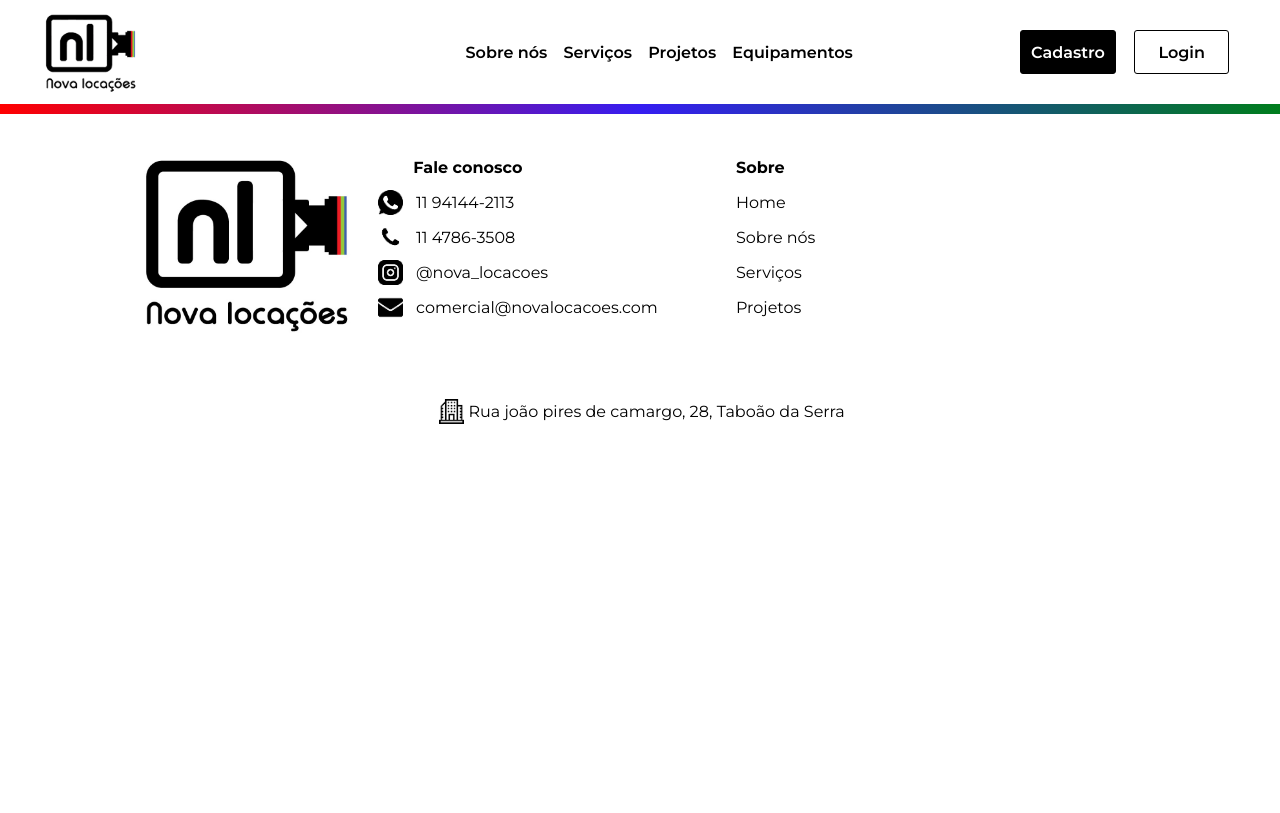
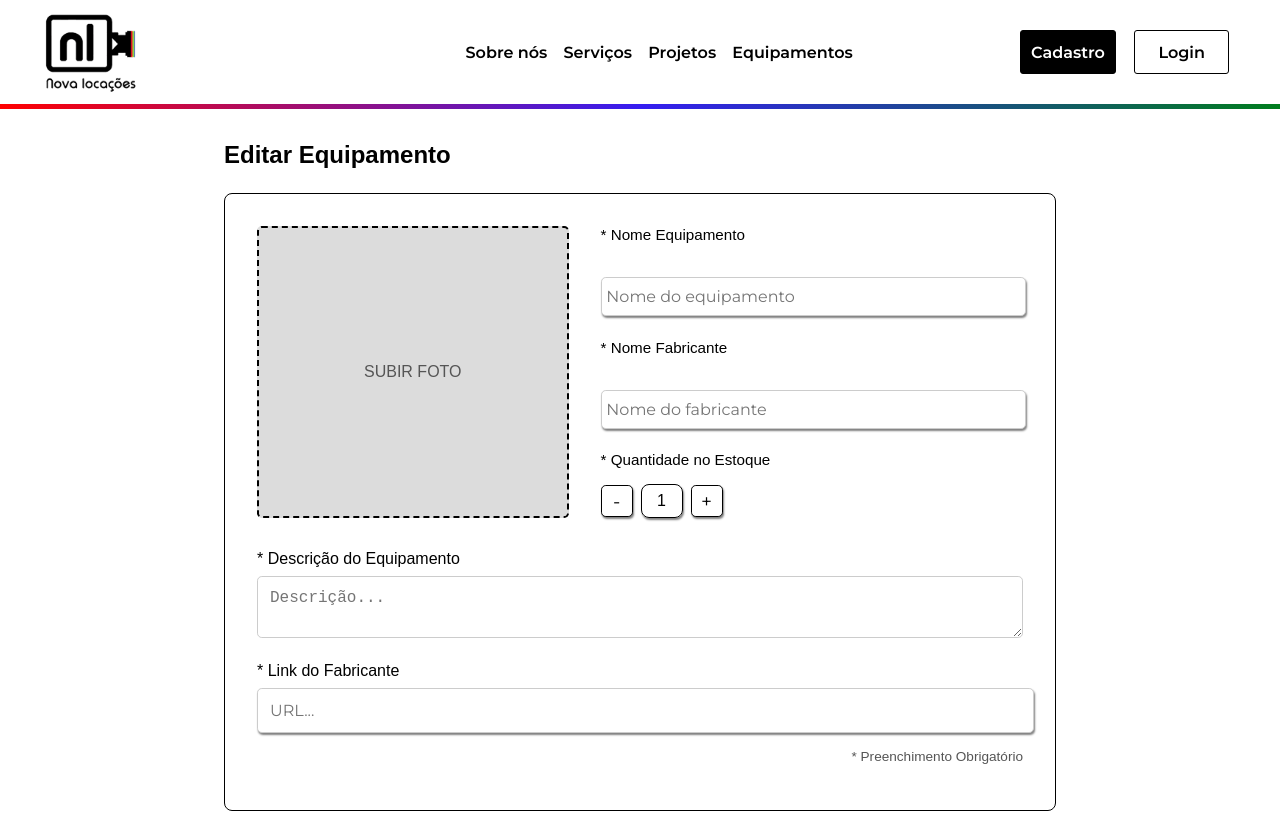
Before and after one commit to Org-InfinitySolutions/Frontend, a React (Vite) app: page /editar-equipamento in a window 1280 px wide. Shown: the top 813 px of the page. Built offline with nearby package versions, Linux system fonts and the light colour scheme; no server answers.

Commit message:
subindo tela de editar-equipamento

```diff
--- a/package.json
+++ b/package.json
@@ -13,6 +13,7 @@
         "axios": "^1.8.4",
         "date-fns": "^4.1.0",
         "jwt-decode": "^4.0.0",
+        "lucide-react": "^0.513.0",
         "react": "^19.0.0",
         "react-datepicker": "^8.4.0",
         "react-dom": "^19.0.0",
--- a/src/App.jsx
+++ b/src/App.jsx
@@ -1,5 +1,6 @@
 import { BarraNavegacao } from './components/BarraNavegacao'
 import { Rodape } from './components/Rodape'
+
 
 // Dependências do Router
 import { BrowserRouter as Router, Routes, Route, useLocation } from 'react-router-dom';
@@ -21,6 +22,7 @@ import { PedidosAdm } from './Pages/PedidosAdm'
 import { DetalharPedidosAdm } from './Pages/DetalharPedidosAdm';
 import { AdicionarEquipamento } from './Pages/AdicionarEquipamento';
 import { Calendario } from './Pages/Calendario';
+import { EditarEquipamento } from './Pages/editarEquipamento';
 
 import './App.css'
 
@@ -51,14 +53,15 @@ function MainComponent() {
           <Route path='/pedidos' element={<Pedidos />} />
           <Route path='/equipamentos' element={<Equipamentos />} />
           <Route path='/produto' element={<Produto />} />
+          <Route path='/produto/:id' element={<Produto />} />
           <Route path='/pedidos-adm' element={<PedidosAdm />}/>
           <Route path='/detalhar-pedidos-adm' element={<DetalharPedidosAdm />}/>
           <Route path='/adicionar-equipamento' element={<AdicionarEquipamento />}/>
           <Route path='/calendario' element={<Calendario />}/>
+          <Route path='/editar-equipamento' element={<EditarEquipamento/>}></Route>
         </Routes>
       <Rodape />
     </>
   )
 }
-
 export default App
--- /dev/null
+++ b/src/Pages/EditarEquipamento.css
@@ -0,0 +1,169 @@
+.container-equipamento {
+  width: 65%;
+  margin: 2rem auto;
+  font-family: Arial, sans-serif;
+}
+
+.container-equipamento h2 {
+  font-size: 1.5rem;
+  margin-bottom: 1.5rem;
+}
+
+.formulario-equipamento {
+  border: 1px solid #000;
+  padding: 2rem;
+  border-radius: 0.5rem;
+  background-color: #fff;
+}
+
+.linha-principal {
+  display: flex;
+  flex-direction: row;
+  gap: 2rem;
+  flex-wrap: wrap;
+  margin-bottom: 2rem;
+}
+
+.upload-foto {
+  flex: 1 1 40%;
+  min-width: 200px;
+  height: 18rem;
+  background-color: #dcdcdc;
+  border: 2px dashed #000;
+  display: flex;
+  align-items: center;
+  justify-content: center;
+  text-align: center;
+  font-size: 1rem;
+  color: #555;
+  border-radius: 0.3rem;
+}
+
+.coluna-inputs {
+  flex: 1 1 55%;
+  display: flex;
+  flex-direction: column;
+  gap: 1rem;
+}
+
+.coluna-inputs label {
+  font-weight: 500;
+  font-size: 0.95rem;
+}
+
+.coluna-inputs input {
+  padding: 0.30rem;
+  font-size: 1rem;
+  border: 1px solid #ccc;
+  border-radius: 0.3rem;
+}
+
+.estoque-contador {
+  display: flex;
+  align-items: center;
+  gap: 0.5rem;
+
+}
+
+.estoque-contador button {
+  width: 2rem;
+  height: 2rem;
+  font-size: 1.2rem;
+  border: none;
+  border-radius: 0.3rem;
+  border: 1px solid black;
+  box-shadow: 1px 2px 2px grey;
+  cursor: pointer;
+  background-color: #fff;
+}
+
+.estoque-contador span {
+  font-size: 1rem;
+  width: 2.5rem;
+  height: 2rem;
+  display: flex;
+  align-items: center;
+  justify-content: center;
+  text-align: center;
+  border: 1px solid black;
+  box-shadow: 1px 2px 2px grey;
+  border-radius: 8px;
+}
+
+.descricao-section,
+.url-section {
+  margin-top: 1.5rem;
+  display: flex;
+  flex-direction: column;
+  gap: 0.5rem;
+}
+
+.descricao-section textarea,
+.url-section input {
+  padding: 0.75rem;
+  font-size: 1rem;
+  border: 1px solid #ccc;
+  border-radius: 0.3rem;
+  resize: vertical;
+}
+
+.info-obrigatorio {
+  font-size: 0.85rem;
+  color: #555;
+  text-align: right;
+  margin-top: 1rem;
+}
+
+.botao-container {
+  display: flex;
+  justify-content: flex-end;
+  margin-top: 3rem;
+  width: 100%;
+}
+
+.botao-editar {
+  background-color: black;
+  color: white;
+  padding: 0 1em;
+  height: 2.5rem;
+  border: 1px solid white;
+  border-radius: 8px;
+  cursor: pointer;
+  font-size: 0.9rem;
+  font-weight: 500;
+  width: auto;
+  max-width: max-content;
+}
+
+
+.botao-adicionar:hover {
+  color: black;
+  background-color: white;
+}
+
+.botao-adicionar:active {
+  transform: scale(0.95);
+}
+
+@media (max-width: 768px) {
+  .linha-principal {
+    flex-direction: column;
+  }
+
+  .upload-foto,
+  .coluna-inputs {
+    flex: 1 1 100%;
+  }
+
+  .upload-foto {
+    min-height: 200px;
+  }
+
+  .container-equipamento {
+    width: 90%;
+  }
+
+  .botao-container {
+    justify-content: center;
+  }
+}
--- /dev/null
+++ b/src/Pages/EditarEquipamento.jsx
@@ -0,0 +1,48 @@
+import './EditarEquipamento.css';
+import { Input } from '../components/Input'
+
+export function EditarEquipamento() {
+  return (
+    <div className="container-equipamento">
+      <h2>Editar Equipamento</h2>
+
+      <form className="formulario-equipamento">
+        <div className="linha-principal">
+          <div className="upload-foto">
+            SUBIR FOTO
+          </div>
+          <div className="coluna-inputs">
+            <label>* Nome Equipamento</label>
+            <Input type="text" placeholder="Nome do equipamento" />
+
+            <label>* Nome Fabricante</label>
+            <Input type="text" placeholder="Nome do fabricante" />
+
+            <label>* Quantidade no Estoque</label>
+            <div className="estoque-contador">
+              <button>-</button>
+              <span>1</span>
+              <button>+</button>
+            </div>
+          </div>
+        </div>
+
+        <div className="descricao-section">
+          <label>* Descrição do Equipamento</label>
+          <textarea placeholder="Descrição..." />
+        </div>
+
+        <div className="url-section">
+          <label>* Link do Fabricante</label>
+          <Input type="url" placeholder="URL..." />
+        </div>
+
+        <p className="info-obrigatorio">* Preenchimento Obrigatório</p>
+      </form>
+
+      <div className="botao-container">
+        <button type="button" className="botao-editar">Salvar</button>
+      </div>
+    </div>
+  );
+}
```
Also changed, not shown: 1 other file (tests, documents, lock files or other folders).
